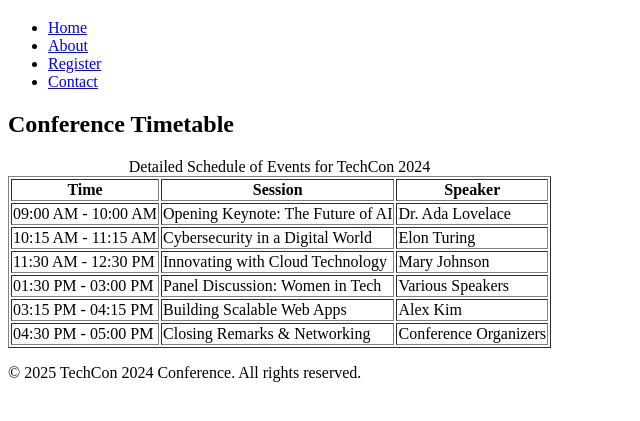
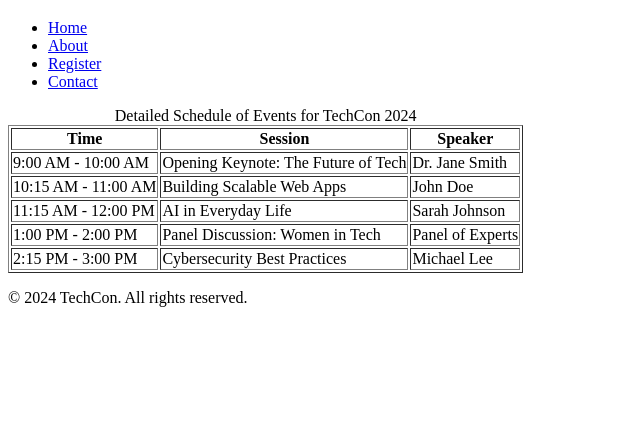
Before and after one commit to kvng-Bodak/TechCon_HTML, a plain HTML site: page techcon_website/schedule.html in a window 1280 px wide. Shown: the part 61-482 px from the top of the page, without its empty margins (0-640 px from the left). Drawn offline with Linux system fonts and the light colour scheme.

Commit message:
Fixed table structure and footer for schedule.html

```diff
--- a/techcon_website/schedule.html
+++ b/techcon_website/schedule.html
@@ -6,11 +6,9 @@
     <title>Schedule for TechCon 2024</title>
   </head>
   <body>
-
-  <!-- ===== Header Section ===== -->
     <header>
       <h1>Schedule for TechCon 2024</h1>
-    <nav aria-label="Main Navigation">
+      <nav>
         <ul>
           <li><a href="index.html">Home</a></li>
           <li><a href="about.html">About</a></li>
@@ -20,10 +18,7 @@
       </nav>
     </header>
 
-  <!-- ===== Main Content ===== -->
     <main>
-    <h2>Conference Timetable</h2>
-
       <table border="1">
         <caption>Detailed Schedule of Events for TechCon 2024</caption>
         <thead>
@@ -35,43 +30,36 @@
         </thead>
         <tbody>
           <tr>
-          <td>09:00 AM - 10:00 AM</td>
-          <td>Opening Keynote: The Future of AI</td>
-          <td>Dr. Ada Lovelace</td>
+            <td>9:00 AM - 10:00 AM</td>
+            <td>Opening Keynote: The Future of Tech</td>
+            <td>Dr. Jane Smith</td>
           </tr>
           <tr>
-          <td>10:15 AM - 11:15 AM</td>
-          <td>Cybersecurity in a Digital World</td>
-          <td>Elon Turing</td>
+            <td>10:15 AM - 11:00 AM</td>
+            <td>Building Scalable Web Apps</td>
+            <td>John Doe</td>
           </tr>
           <tr>
-          <td>11:30 AM - 12:30 PM</td>
-          <td>Innovating with Cloud Technology</td>
-          <td>Mary Johnson</td>
+            <td>11:15 AM - 12:00 PM</td>
+            <td>AI in Everyday Life</td>
+            <td>Sarah Johnson</td>
           </tr>
           <tr>
-          <td>01:30 PM - 03:00 PM</td>
+            <td>1:00 PM - 2:00 PM</td>
             <td>Panel Discussion: Women in Tech</td>
-          <td>Various Speakers</td>
+            <td>Panel of Experts</td>
           </tr>
           <tr>
-          <td>03:15 PM - 04:15 PM</td>
-          <td>Building Scalable Web Apps</td>
-          <td>Alex Kim</td>
-        </tr>
-        <tr>
-          <td>04:30 PM - 05:00 PM</td>
-          <td>Closing Remarks & Networking</td>
-          <td>Conference Organizers</td>
+            <td>2:15 PM - 3:00 PM</td>
+            <td>Cybersecurity Best Practices</td>
+            <td>Michael Lee</td>
           </tr>
         </tbody>
       </table>
     </main>
 
-  <!-- ===== Footer Section ===== -->
     <footer>
-    <p>&copy; 2025 TechCon 2024 Conference. All rights reserved.</p>
+      <p>&copy; 2024 TechCon. All rights reserved.</p>
     </footer>
-
   </body>
 </html>
```
Lines whose indentation alone changed are shown as unchanged.
